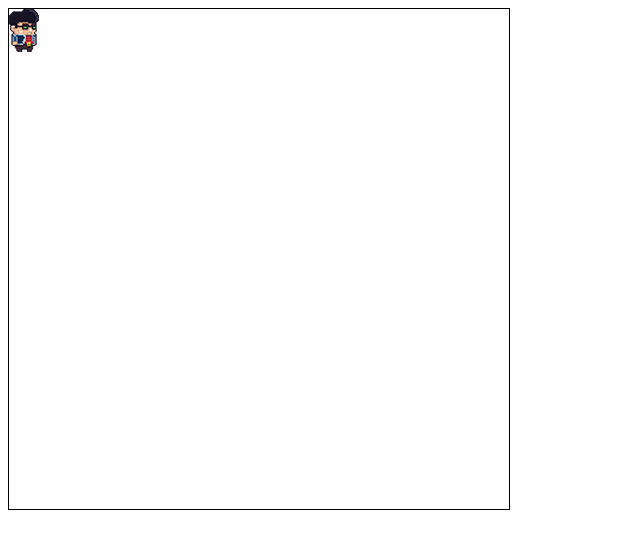
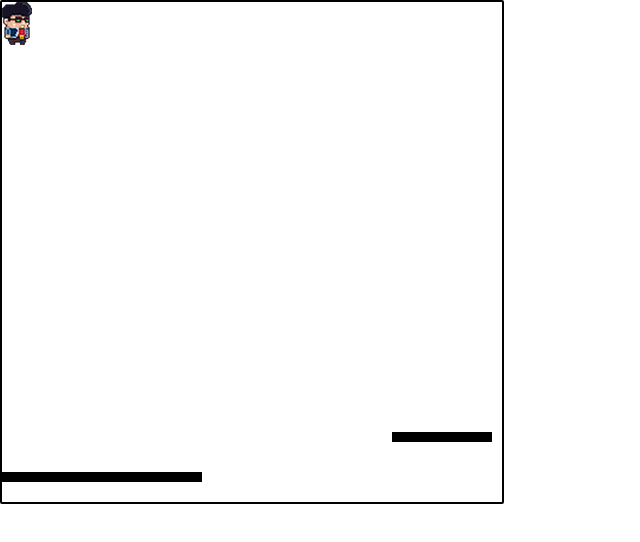
Before and after one commit to Halfiies/game, a website: page game.html in a window 1280 px wide. Shown: the whole page, without its empty margins (0-640 px from the left). Drawn offline with Linux system fonts and the light colour scheme.

Commit message:
removed canvas plans, started adding items for testing purse css javascript version

```diff
--- a/game.html
+++ b/game.html
@@ -8,7 +8,13 @@
   <title>Document</title>
 </head>
 <body>
-  <canvas id="gameArea" width="500" height="500"></canvas>
+  <div class="gamearea">
+    <div class="character">
+      <img src="./resources/images/sprite.jpg" alt ="charactersprite" class="character__sprite">
+    </div>
+    <div class="platform, platform__one"></div>
+    <div class="platform, platform__two"></div>
+  </div>
 <script src="./js/main.js"> </script>
 </body>
 </html>
--- a/js/main.js
+++ b/js/main.js
@@ -4,25 +4,17 @@
 
 // BASIC CONTROLS
 // canvas
-const canvas = document.getElementById("gameArea");
-let ctx = canvas.getContext("2d");
-const drawImage = (url) => {
-  const image = new Image();
-  image.src = url;
-  image.onload = () => {
-     ctx.drawImage(image, 0, 0)
-  }
-}
 
-drawImage("./resources/images/sprite.jpg")
 
 // player character must exist.
 // sprite?
 // map must exist, floors and gaps, objects
-//canvas can draw?
 
+// player must fall, gravity
 // player character must move with input
 // left, right, jump
-//player must fall, gravity
+const sprite = document.querySelector(".character__sprite")
+
+
 
 // enemies must exist
--- a/main.scss
+++ b/main.scss
@@ -1 +1,5 @@
-@use "./scss/absract/abstract.scss";
+@use "./scss/abstract/abstract.scss";
+@use "./scss/objects/character.scss";
+@use "./scss/body/backgrounds.scss";
+@use "./scss/objects/platforms.scss";
+@use "./scss/body/gamearea.scss";
--- /dev/null
+++ b/scss/body/gamearea.scss
@@ -0,0 +1,8 @@
+.gamearea {
+  position: relative;
+  height: 500px;
+  width: 500px;
+  border: black solid 2px;
+  border-radius: 2px;
+
+}
--- /dev/null
+++ b/scss/objects/character.scss
@@ -0,0 +1,9 @@
+.character {
+  height: 45px;
+  width: 30px;
+}
+.character__sprite {
+  width: 100%;
+  height: 100%;
+  object-fit: contain;
+}
--- /dev/null
+++ b/scss/objects/platforms.scss
@@ -0,0 +1,24 @@
+.platform {
+  background-color: black;
+  height: 10px;
+  width: 50px;
+}
+
+.platform__one{
+background-color: black;
+height: 10px;
+width: 200px;
+position: absolute;
+bottom:20px;
+left: 0px;
+
+}
+
+.platform__two{
+background-color: black;
+height: 10px;
+width: 100px;
+position: absolute;
+bottom: 60px;
+right: 10px;
+}
```
Also changed, not shown: main.css, 1 other file.
